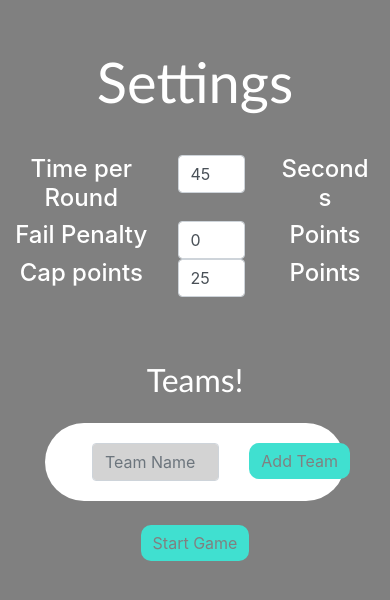
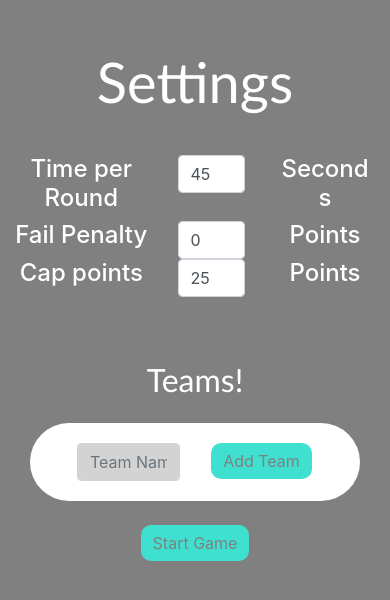
Before and after one commit to mchlp/taboo, a React (Create React App) app: page /teams in a window 390 px wide. Shown: the top 600 px of the page. Built offline with nearby package versions, Linux system fonts and the light colour scheme.

Commit message:
fixed add-team-button responsiveness bug

```diff
--- a/src/Components/AddTeam.css
+++ b/src/Components/AddTeam.css
@@ -36,3 +36,9 @@
     margin: 1.5rem auto;
     text-align: center;
 }
+
+@media screen and (max-width: 400px) {
+    .teamnames-container{
+        padding: 0;
+    }
+}
--- a/src/Components/AddTeam.js
+++ b/src/Components/AddTeam.js
@@ -81,13 +81,13 @@ class AddTeamButton extends Component {
 
 
         return (
-            <Container>
+            <Container className="teamnames-container">
                 <div>
                     {teamNamesRendered}
                 </div>
                 <Form onSubmit={this.handleSubmit} noValidate>
                     <Row className='holder'>
-                        <Col xs={8} sm={8}>
+                        <Col xs={6} sm={8}>
                             <Form.Control onChange={this.handleChange}
                                 type="text"
                                 name="name"
@@ -96,7 +96,7 @@ class AddTeamButton extends Component {
                                 placeholder="Team Name">
                             </Form.Control>
                         </Col>
-                        <Col xs={4} sm={4}>
+                        <Col xs={6} sm={4}>
                             <Button className='turquoise-button' type="submit" onClick={this.handleSubmit}>Add Team</Button>
                         </Col>
                     </Row>
--- a/src/Components/RoundStart.js
+++ b/src/Components/RoundStart.js
@@ -5,8 +5,6 @@ import { Button } from 'react-bootstrap';
 import { Link } from 'react-router-dom';
 import { Container } from 'react-bootstrap';
 import './Scoreboard.css';
-
-let header;
 
 export default class RoundStart extends Component {
     constructor(props){
@@ -16,9 +14,9 @@ export default class RoundStart extends Component {
     componentDidMount(){
         console.log('roundstart was mounted');
         if(backend.state.teamWon)
-            {   console.log('they won!');
-                this.setState({showTop: false});
-            }
+        {   console.log('they won!');
+            this.setState({showTop: false});
+        }
         else this.setState({showTop: true});
     }
     componentWillUnmount(){
```
